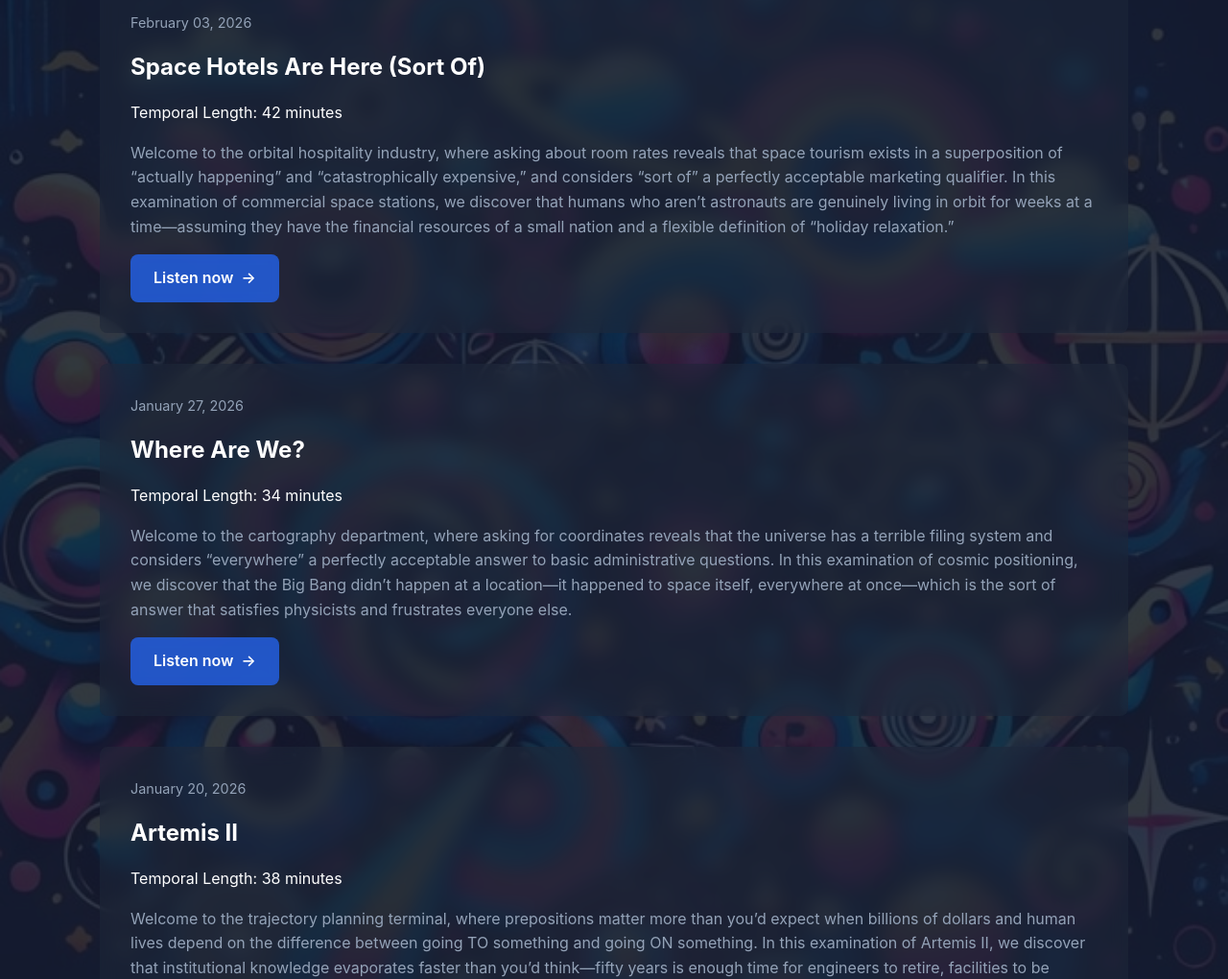
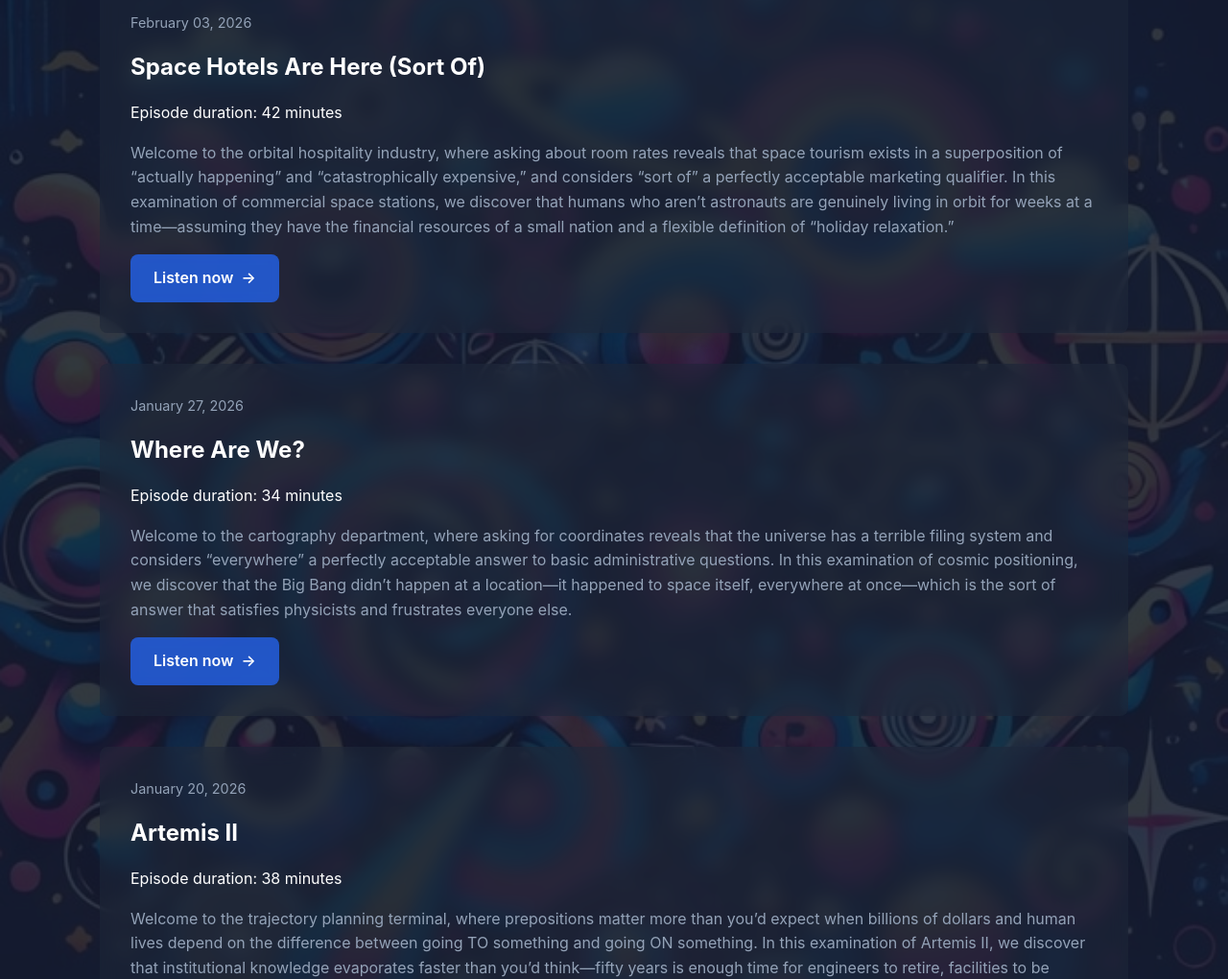
Before and after one commit to forward6/tmeh, a Jekyll site: the page built from episodes.md, in a window 1280 px wide and 1400 px high, scrolled down 344 px. Shown: the part 153-1173 px from the top of the window at 96% size. Built offline with Jekyll 4.4.1, drawn with Linux system fonts in a browser that asks for light colours; some of the changed text lies outside the part shown.

Commit message:
Changed temporal length to Episode duration

```diff
--- a/episodes.md
+++ b/episodes.md
@@ -40,7 +40,7 @@ type: podcast
                     <h2><a href="{{ episode.url }}">{{ episode.title }}</a></h2>
                     <span class="episode-duration">
                         <i class="far fa-clock"></i>
-                        Temporal Length: {{ episode.duration-en }}
+                        Episode duration: {{ episode.duration-en }}
                     </span>
                     <div class="episodes-excerpt">
                         {{ episode.excerpt }}
```
